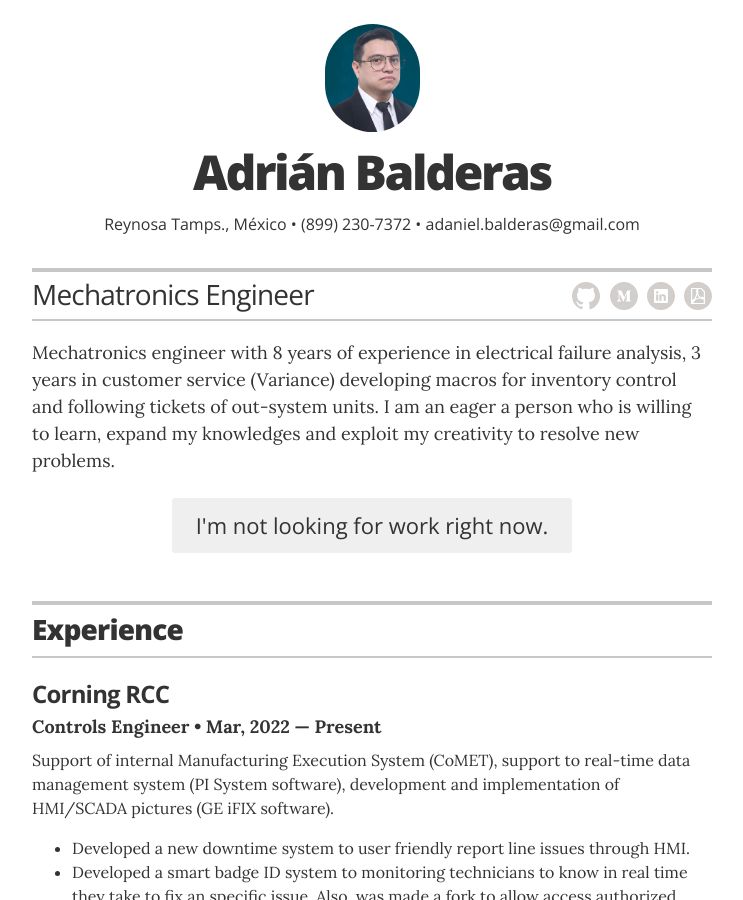
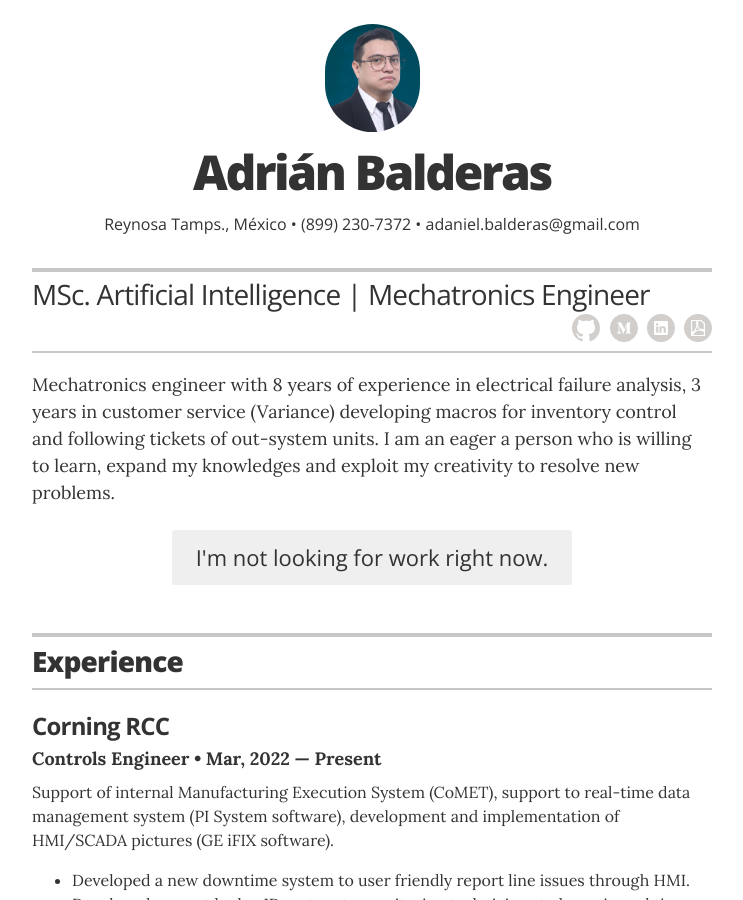
Before and after one commit to baldeadr/baldeadr.github.io, a Jekyll site: the page built from index.html, in a window 1280 px wide and 900 px high. Shown: the whole window, without its empty margins (268-1011 px from the left). Built offline with Jekyll 4.4.1, drawn with Linux system fonts in a browser that asks for light colours.

Commit message:
Update _config.yml

```diff
--- a/_config.yml
+++ b/_config.yml
@@ -11,7 +11,7 @@ sass:
 # Resume settings
 resume_avatar:                  "true"
 resume_name:                    "Adrián Balderas"
-resume_title:                   "Mechatronics Engineer"
+resume_title:                   "MSc. Artificial Intelligence | Mechatronics Engineer"
 
 # used for the contact button in _layouts/resume.html
 resume_contact_email:           "adaniel.balderas@gmail.com"
```
